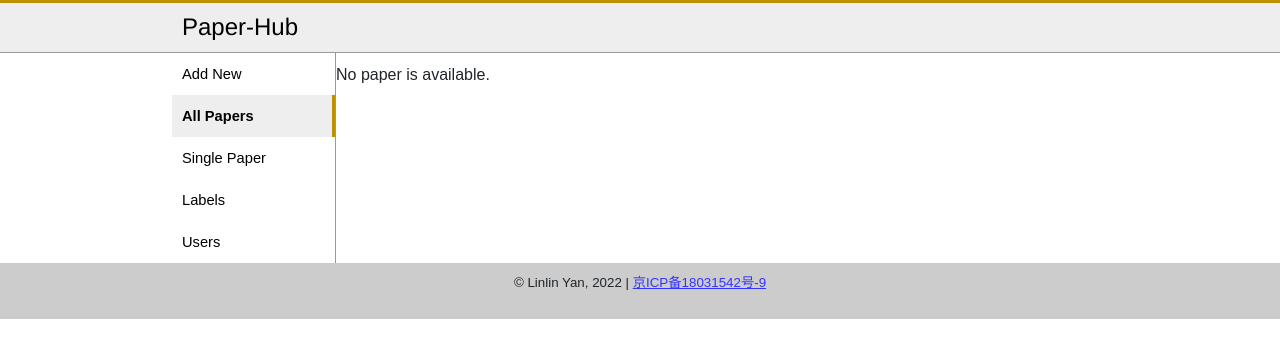
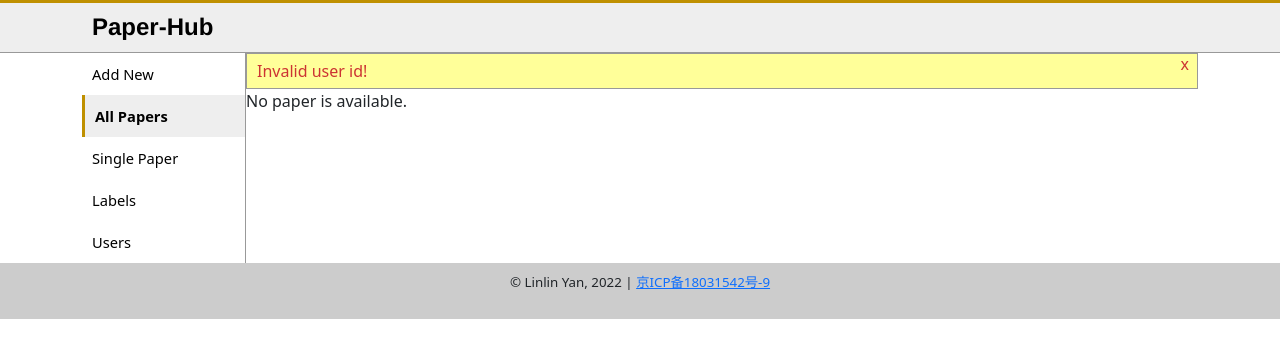
Before and after one commit to yanlinlin82/paper-hub.cn, a Django app: page /view/user/1 in a window 1280 px wide. Shown: the top 358 px of the page. Run offline with Django 4.2, Linux system fonts and the light colour scheme.

Commit message:
Use static css file.

```diff
--- /dev/null
+++ b/static/styles.css
@@ -0,0 +1,158 @@
+body {
+    margin: 0;
+    font-family: Arial, "Microsoft YaHei", Sans-Serif;
+}
+
+a {
+    color: #33f;
+}
+
+a:hover {
+    color: #f33;
+}
+
+header {
+    margin: 0;
+    background-color: #eee;
+    border-top: solid 3px #bf9000;
+    border-bottom: solid 1px #999;
+    flex: 0 0 auto;
+}
+
+.container {
+    margin: 0 auto;
+    max-width: 960px;
+    display: flex;
+}
+
+header h1.logo {
+    margin: 0;
+    padding: 10px;
+    font-family: Helvetica;
+    font-size: 24px;
+    font-weight: 900;
+}
+
+header h1.logo a {
+    text-decoration: none;
+    color: black;
+}
+
+.left-sidebar {
+    width: 164px;
+    border-right: solid 1px #999;
+    flex: 0 0 auto;
+}
+
+.left-sidebar a {
+    text-decoration: none;
+    color: black;
+}
+
+.left-sidebar .menu-item {
+    padding: 10px;
+    cursor: pointer;
+    font-size: 11pt;
+}
+
+.left-sidebar .menu-item:hover {
+    background-color: #fc9;
+}
+
+.left-sidebar .current-item {
+    background-color: #eee;
+    border-left: solid 3px #bf9000;
+    font-weight: bold;
+}
+
+.content {
+    width: calc(100% - 164px);
+    flex: 0 0 auto;
+}
+
+.error_message {
+    position: relative;
+    margin: 0;
+    padding: 5px 10px;
+    border: 1px solid #999;
+    background-color: #ff9;
+    color: #c33;
+}
+
+.close {
+    cursor: pointer;
+    position: absolute;
+    top: 0%;
+    right: 0%;
+    padding: 0 8px;
+    transform: translate(0%, -10%);
+}
+
+.close:hover {
+    font-weight: bold;
+    background: #ccc;
+}
+
+article {
+    margin: 0 auto;
+    padding: 0;
+    max-width: 960px;
+}
+
+footer {
+    margin: 0;
+    padding: 10px;
+    background-color: #ccc;
+}
+
+footer p {
+    text-align: center;
+    font-size: 10pt;
+}
+
+.summary {
+    padding: 10px;
+}
+
+div.paper-item {
+    margin: 0;
+    padding: 10px;
+    border-bottom: 1px dashed black;
+}
+
+li.paper-item {
+    margin: 0;
+    padding: 5px;
+    line-height: 1.5em;
+}
+
+div.icon {
+    border: 1px dotted black;
+    background-color: #eee;
+    font-size: 9px;
+    display: inline;
+    padding: 2px;
+}
+
+div.icon a {
+    text-decoration: none;
+    color: black;
+}
+
+.date {
+    font-family: "Courier New";
+    font-weight: bold;
+}
+
+.comments {
+    word-break: break-word;
+}
+
+@media (max-width: 600px) {
+    .left-sidebar {
+        display: none;
+    }
+    .content {
+        width: 100%;
+    }
+}
--- a/view/templates/base.html
+++ b/view/templates/base.html
@@ -5,36 +5,8 @@
   <title>{% block title %}{% endblock title %}</title>
   <meta name="viewport" content="width=device-width, initial-scale=1.0">
   <link rel="shortcut icon" type="image/png" href="{% static 'favicon.ico' %}"/>
+  <link rel="stylesheet" href="{% static 'styles.css' %}">
   <link rel="stylesheet" href="https://cdn.jsdelivr.net/npm/bootstrap@5.1.3/dist/css/bootstrap.min.css">
-  <style type="text/css">
-  body { margin: 0; font-family: Arial, "Microsoft YaHei", Sans-Serif; }
-  a { color: #33f; }
-  a:hover { color: #f33; }
-  header { margin: 0; background-color: #eee; border-top: solid 3px #bf9000; border-bottom: solid 1px #999; flex: 0 0 auto; }
-  .container { margin: 0 auto; max-width: 960px; display: flex; }
-  header h1.logo { margin: 0; padding: 10px; font-family: Helvetica; font-size: 24px; }
-  header h1.logo a { text-decoration: none; color: black; }
-  .left-sidebar { width: 164px; border-right: solid 1px #999; flex: 0 0 auto; }
-  .left-sidebar a { text-decoration: none; color: black; }
-  .left-sidebar .menu-item { padding: 10px; cursor: pointer; font-size: 11pt; }
-  .left-sidebar .menu-item:hover { background-color: #fc9; }
-  .left-sidebar .current-item { background-color: #eee; border-right: solid 3px #bf9000; font-weight: bold; }
-  .content { width: calc(100% - 164px); flex: 0 0 auto; }
-  article { margin: 10px auto; max-width: 960px; }
-  footer { margin: 0; padding: 10px; background-color: #ccc; }
-  footer p { text-align: center; font-size: 10pt; }
-  .summary { padding: 0 10px; }
-  div.paper-item { margin: 0; padding: 10px; border-bottom: 1px dashed black; }
-  li.paper-item { margin: 0; padding: 5px; line-height: 1.5em; }
-  div.icon { border: 1px dotted black; background-color: #eee; font-size:9px; display: inline; padding: 2px; }
-  div.icon a { text-decoration: none; color: black; }
-  .date { font-family: "Courier New"; font-weight: bold; }
-  .comments { word-break: break-word; }
-  @media (max-width: 600px) {
-    .left-sidebar { display: none; }
-    .content { width: 100%; }
-  }
-  </style>
 </head>
 <body>
   <header>
@@ -55,6 +27,7 @@
     </div>
     <div class="content">
       <article>
+        {% if error_message %}<div id="error_message" class="error_message">{{ error_message }}<span class="close" onclick="this.parentElement.style.display = 'none';">x</span></div>{% endif %}
         {% block content %}{% endblock content %}
       </article>
     </div>
--- a/view/views.py
+++ b/view/views.py
@@ -25,7 +25,7 @@ def index(request):
     paper_list = Paper.objects.order_by('-create_time')
     template = loader.get_template('list.html')
     context = {
-        'paper_list': paper_list,
+        'paper_list': paper_list
     }
     return HttpResponse(template.render(context, request))
 
```
Also changed, not shown: view/templates/list.html (indentation only).
